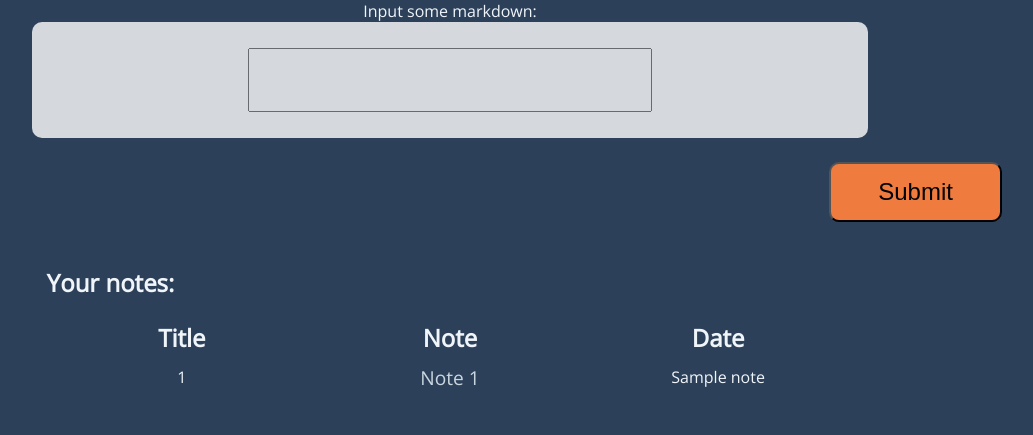
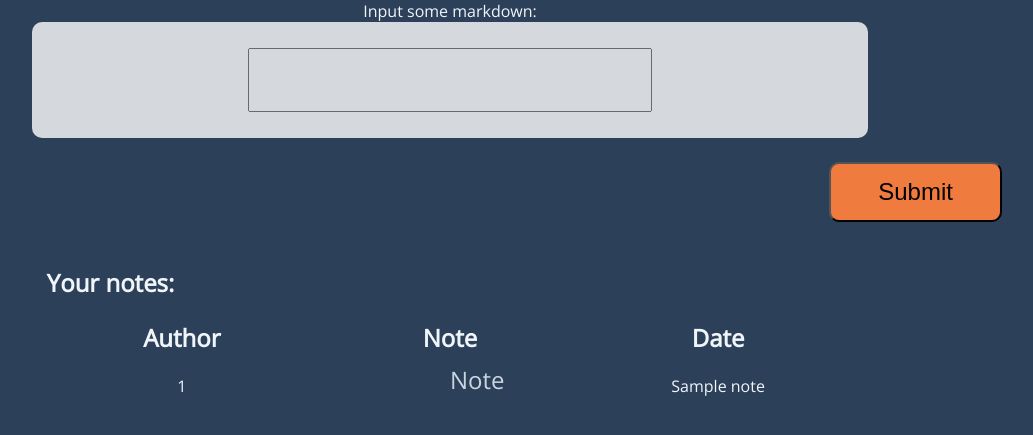
Before and after one commit to DanielSlusarczyk/secure_app, a Python web app: template app/templates/welcom.html in a window 1280 px wide. Shown: the part 288-723 px from the top of the page, without its empty margins (190-1223 px from the left). Run offline with Jinja, Linux system fonts and the light colour scheme; the template is opened without the code that fills it: most values are stand-ins (such as "Sample title", 1, 10 or a date in 2020); form fields are guessed from the names that the template uses.

Commit message:
Add icons

```diff
--- a/app/source/models.py
+++ b/app/source/models.py
@@ -1,6 +1,6 @@
 from flask_wtf import FlaskForm
 from wtforms import StringField, PasswordField, SubmitField, BooleanField, TextAreaField
-from wtforms.validators import InputRequired, DataRequired, Length
+from wtforms.validators import InputRequired, Length
 
 class RegisterForm(FlaskForm):
     username = StringField(validators=[
@@ -29,7 +29,7 @@ class NoteForm(FlaskForm):
     submit = SubmitField('View')
 
 class MarkdownForm(FlaskForm):
-    public = BooleanField('Public', validators=[DataRequired()])
-    encrypt = BooleanField('Encrypt', validators=[DataRequired()])
+    public = BooleanField('Public')
+    encrypt = BooleanField('Encrypt')
 
     submit = SubmitField('Save')
--- a/app/source/noteManager.py
+++ b/app/source/noteManager.py
@@ -102,7 +102,7 @@ class NoteManager:
             return None
 
     def find_by_author(self, author):
-        notes = self.db_manager.many('SELECT id, STRFTIME("%d/%m/%Y, %H:%M", addDate) FROM notes WHERE owner = ?', params = (author,))
+        notes = self.db_manager.many('SELECT owner, id, STRFTIME("%d/%m/%Y, %H:%M", addDate), isEncrypted, isPublic FROM notes WHERE owner = ? ORDER BY addDate DESC', params = (author,))
         return notes
 
     def encrypt(self, plain_text, password):
--- a/app/static/css/welcom.css
+++ b/app/static/css/welcom.css
@@ -21,16 +21,21 @@ th {
 }
 
 td {
-    height: 40px;
+    height: 50px;
     width: 10%;
 }
 
+img {
+    width: 25px;
+    margin-right: 5px;
+}
+
 .single_note {
-    font-size: 1.2em;
+    font-size: 1.5em;
 }
 
 .single_note:hover {
-    font-size: 1.2em;
+    font-size: 1.5em;
     font-weight: bold;
 }
 
@@ -39,7 +44,6 @@ td {
     width: 25px;
     height: 35px;
     margin-right: 15%;
-
 }
 
 #logout {
@@ -58,3 +62,23 @@ td {
     padding: 10px 15px 10px 15px;
     border-radius: 10px;
 }
+
+#note {
+    overflow: hidden;
+}
+
+#first {
+    margin-top: 7px;
+    height: 40px;
+    text-align: right;
+    width: 50%;
+    float: left;
+}
+
+#second {
+    margin-top: 5px;
+    height: 50px;
+    width: 50%;
+    text-align: left;
+    overflow: hidden;
+}
--- a/app/templates/welcom.html
+++ b/app/templates/welcom.html
@@ -44,7 +44,7 @@
         <table>
           <thead>
             <tr>
-              <th>Title</th>
+              <th>Author</th>
               <th>Note</th>
               <th>Date</th>
             </tr>
@@ -54,8 +54,23 @@
 
             <tr>
               <td>{{note.0}}</td>
-              <td><a class="single_note" href="{{ url_for('render') }}/{{note.0}}"> Note {{ loop.index }}</a></td>
-              <td>{{note.1}}</td>
+              <td>
+                <div id="note">
+                  <div id="first">
+                    {% if note.3 == 1 %}
+                    <img src="static/icons/encrypted.png">
+                    {% endif %}
+                    {% if note.4 == 1 %}
+                    <img src="static/icons/public.png">
+                    {% endif %}
+                  </div>
+                  <div id="second">
+
+                    <a class="single_note" href="{{ url_for('render') }}/{{note.1}}"> Note</a>
+                  </div>
+                </div>
+              </td>
+              <td>{{note.2}}</td>
             </tr>
             {% endfor %}
           </tbody>
```
Also changed, not shown: app/source/database.db, app/static/icons/encrypted.png (added), app/static/icons/public.png (added).
